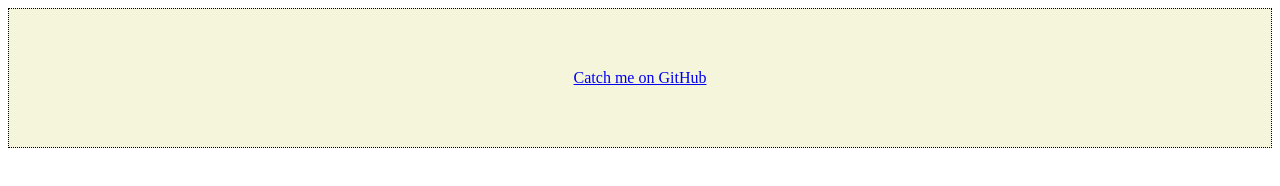
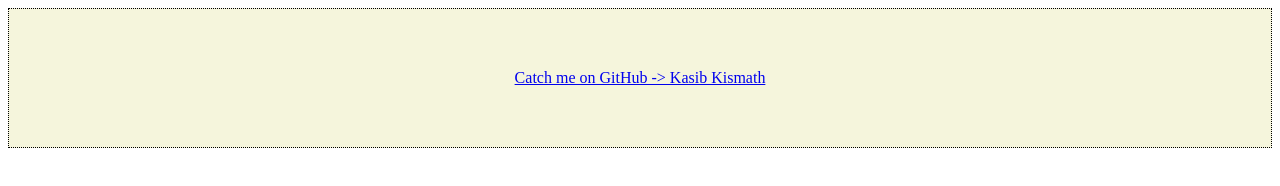
Before and after one commit to kasibkismath/Hello-World, a plain HTML site: page index.html in a window 1280 px wide. Drawn offline with Linux system fonts and the light colour scheme.

Commit message:
Added some more contents to index page

```diff
--- a/index.html
+++ b/index.html
@@ -6,7 +6,7 @@
     </head>
     <body>
         <div id="firstDiv">
-            <a href="https://github.com/kasibkismath">Catch me on GitHub</a>
+            <a href="https://github.com/kasibkismath">Catch me on GitHub -> Kasib Kismath</a>
         </div>
     </body>
 </html>
```
